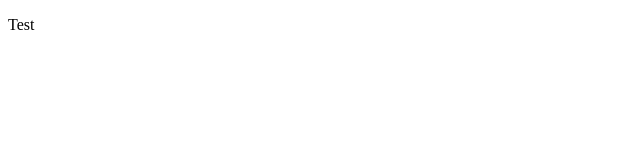
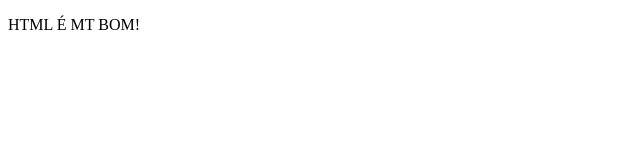
Before and after one commit to carlosvbp/git_kenzie_aula, a plain HTML site: page index.html in a window 1280 px wide. Shown: the whole page, without its empty margins (0-640 px from the left). Drawn offline with Linux system fonts and the light colour scheme.

```diff
--- a/index.html
+++ b/index.html
@@ -7,6 +7,6 @@
     <title>Projeto Git</title>
 </head>
 <body>
-    <p>Test</p>
+    <p>HTML É MT BOM!</p>
 </body>
 </html>
```
